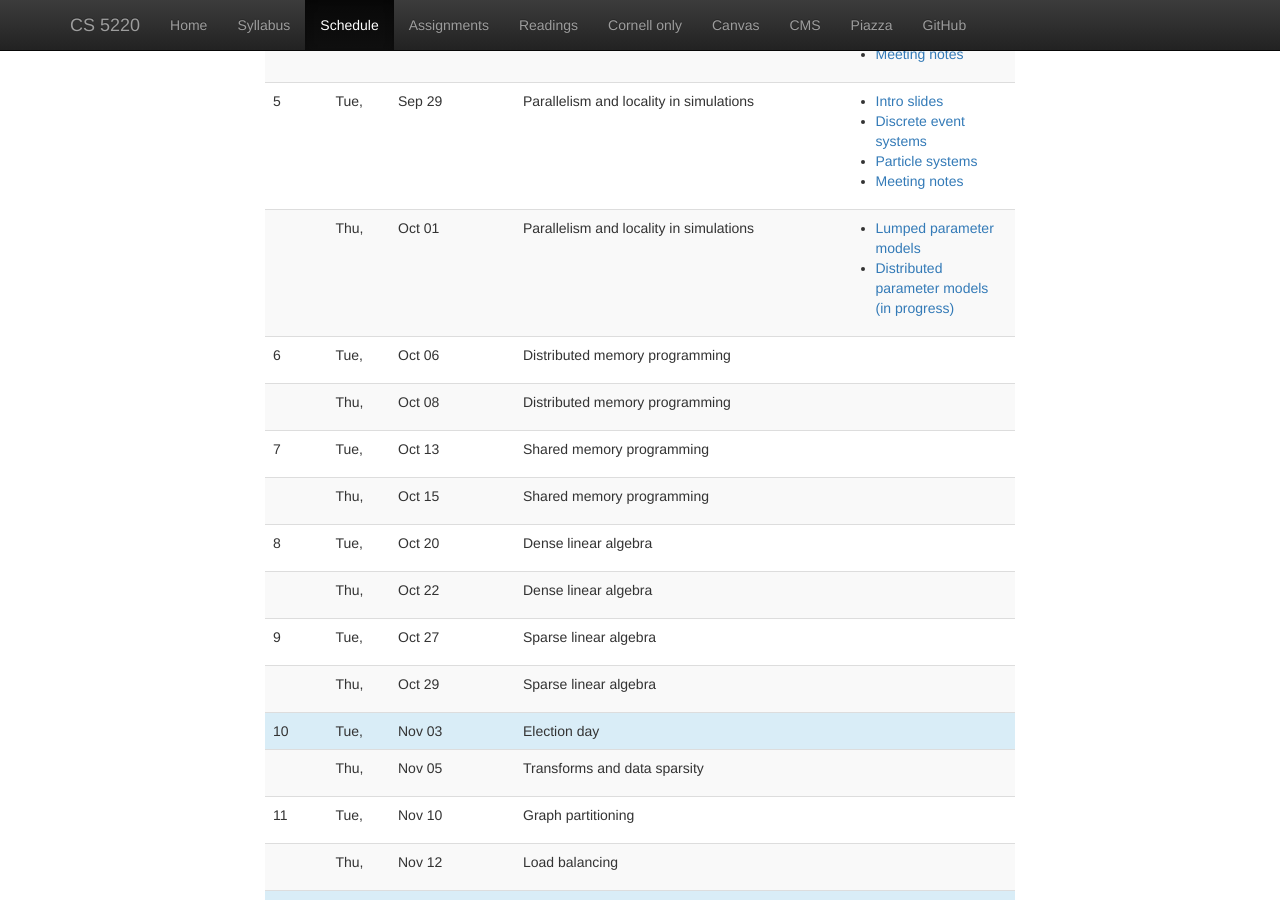
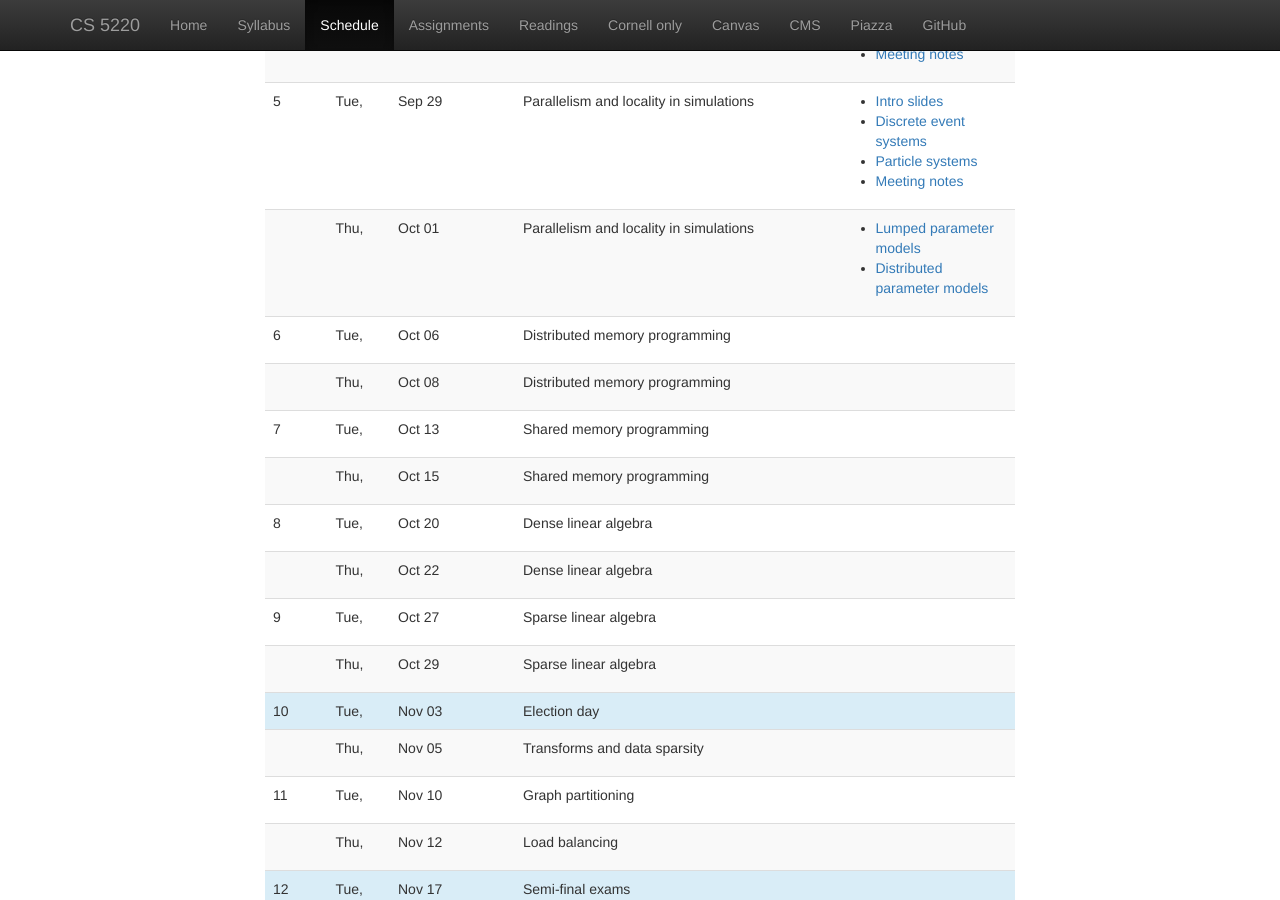
Before and after one commit to cs5220-f20/web, a Jekyll site: the page built from web/schedule.html, in a window 1280 px wide and 900 px high, scrolled down 884 px. Built offline with Jekyll 4.4.1, drawn with Linux system fonts in a browser that asks for light colours; nearby versions of some CDN libraries.

Commit message:
Get rid of "in progress" marker for the PDE slides.

```diff
--- a/web/_data/lectures.yml
+++ b/web/_data/lectures.yml
@@ -101,7 +101,7 @@
   files:
     - info: Lumped parameter models
       file: lec/2020-10-01-ode.html
-    - info: Distributed parameter models (in progress)
+    - info: Distributed parameter models
       file: lec/2020-10-01-pde.html
 # =================
 # Week 4
```
